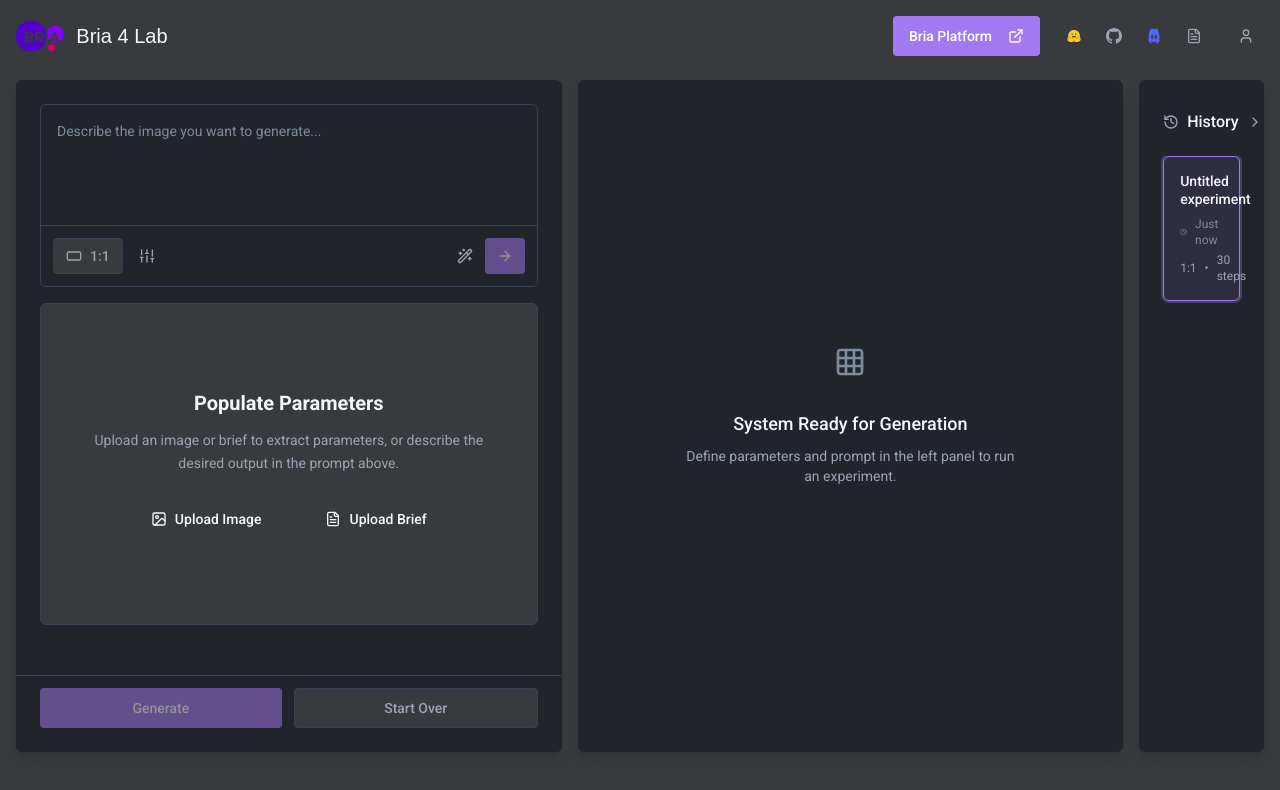
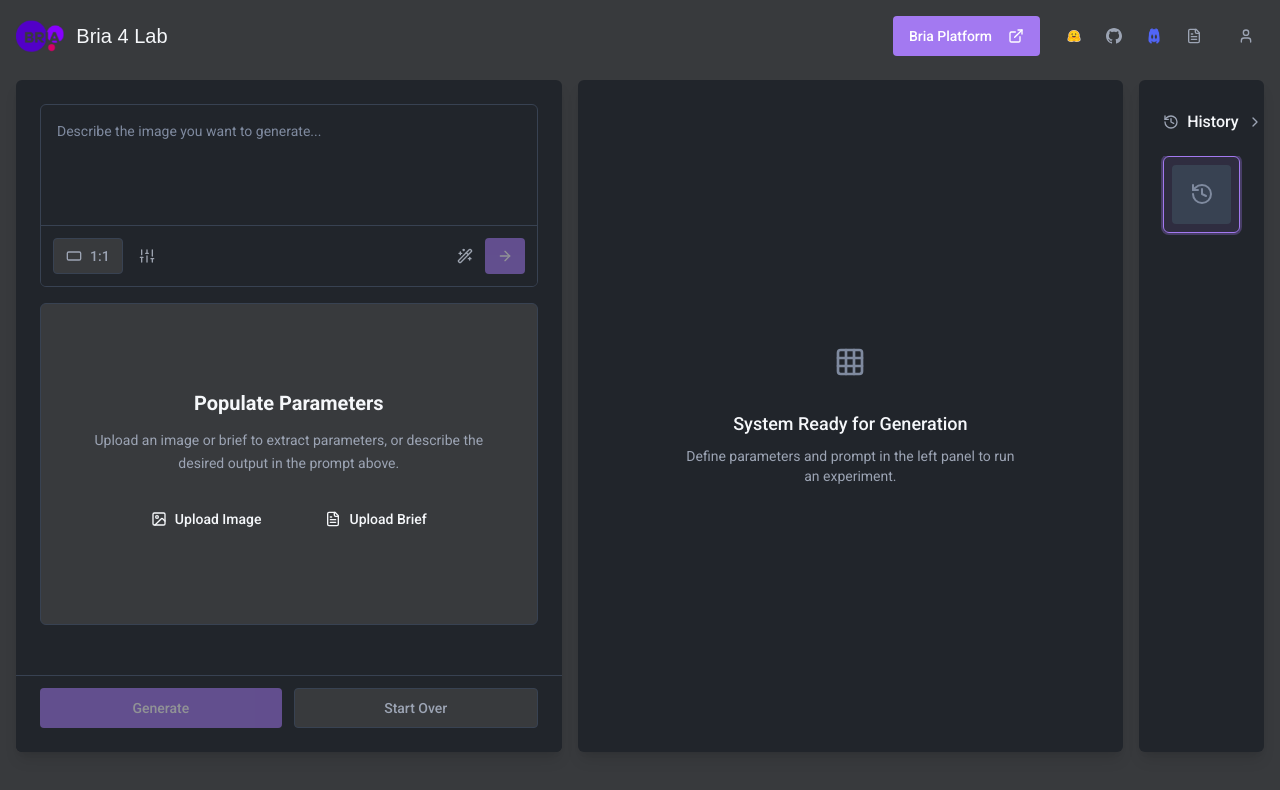
Before and after one commit to gabiburtman/bria-lab-canvas, a React (Vite) app: page / in a window 1280 px wide. Both pictures are taken after a click on the button "Start Over". Shown: the top 790 px of the page. Built offline with nearby package versions, Linux system fonts and the light colour scheme; the HTML template or start-up script is replaced by a standard one; a web font is replaced by a local one.

Commit message:
Refactor history panel items

```diff
--- a/src/components/HistoryPanel.tsx
+++ b/src/components/HistoryPanel.tsx
@@ -104,46 +104,29 @@ const HistoryPanel = ({ history, activeId, onItemClick, onCollapseChange }: Hist
               </p>
             </div>
           ) : (
-            <div className="space-y-3">
+            <div className="space-y-2">
               {history.map((item) => (
                 <div
                   key={item.id}
                   onClick={() => handleItemClick(item)}
                   className={cn(
-                    "p-4 border border-lab-border rounded-lg cursor-pointer transition-all duration-200 hover:shadow-lab-glow-subtle",
+                    "p-2 border border-lab-border rounded-lg cursor-pointer transition-all duration-200 hover:shadow-lab-glow-subtle",
                     activeId === item.id
                       ? "bg-lab-primary/10 border-lab-border-focus shadow-lab-glow-focus"
                       : "bg-lab-surface hover:bg-lab-interactive-hover"
                   )}
                 >
-                  <div className="flex gap-3">
-                    {item.thumbnail && (
-                      <div className="flex-shrink-0">
-                        <img
-                          src={item.thumbnail}
-                          alt="Experiment thumbnail"
-                          className="w-12 h-12 rounded-lg object-cover border border-lab-border"
-                        />
-                      </div>
-                    )}
-
-                    <div className="flex-1 min-w-0">
-                      <p className="text-sm text-lab-text-primary font-medium leading-tight mb-2">
-                        {truncatePrompt(item.prompt, 50)}
-                      </p>
-
-                      <div className="flex items-center gap-2 text-xs text-lab-text-muted mb-1">
-                        <Clock className="w-3 h-3" />
-                        <span>{formatTimeAgo(item.timestamp)}</span>
-                      </div>
-
-                      <div className="flex items-center gap-2 text-xs text-lab-text-secondary">
-                        <span>{item.parameters.aspectRatio}</span>
-                        <span>•</span>
-                        <span>{item.parameters.steps} steps</span>
-                      </div>
+                  {item.thumbnail ? (
+                    <img
+                      src={item.thumbnail}
+                      alt="Experiment"
+                      className="w-full aspect-square rounded-md object-cover"
+                    />
+                  ) : (
+                    <div className="w-full aspect-square rounded-md bg-lab-border flex items-center justify-center">
+                      <History className="w-6 h-6 text-lab-text-muted" />
                     </div>
-                  </div>
+                  )}
                 </div>
               ))}
             </div>
```
